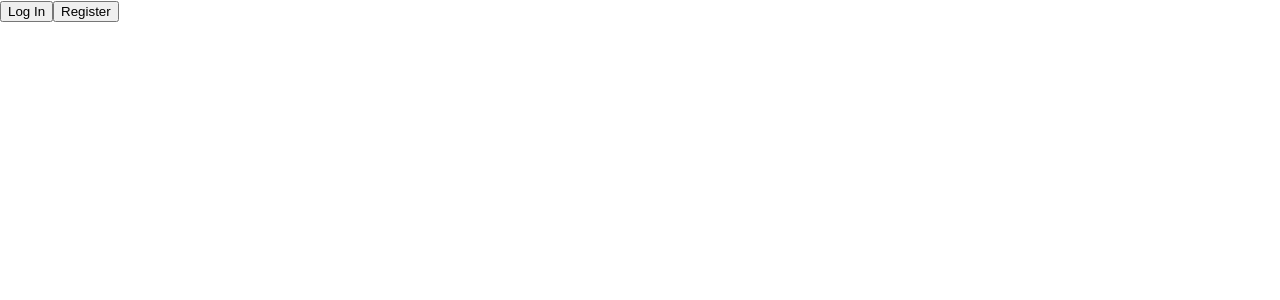
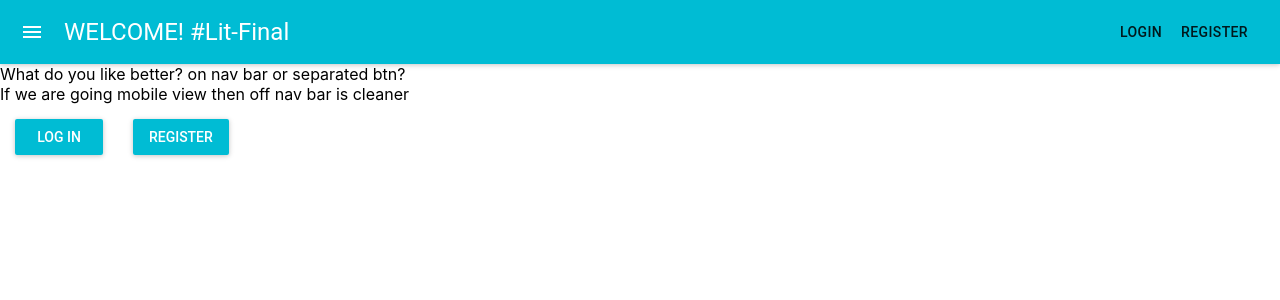
Before and after one commit to hexular/LHL-Final, a React (Create React App) app: page / in a window 1280 px wide. Shown: the top 300 px of the page. Built offline with nearby package versions, Linux system fonts and the light colour scheme; no server answers.

Commit message:
add material-ui for components

```diff
--- a/src/components/Home.js
+++ b/src/components/Home.js
@@ -1,15 +1,44 @@
 import React, { Component } from 'react'
-import Button from "./Button";
+import MuiThemeProvider from 'material-ui/styles/MuiThemeProvider';
+import AppBar from 'material-ui/AppBar';
+import RaisedButton from 'material-ui/RaisedButton';
+import Button from '@material-ui/core/Button';
 
 export class Home extends Component {
   render(){
     return (
-      <div>
-        <Button name="Log In" onClick={() => this.props.history.push("/login")}></Button>
-        <Button name="Register" onClick={() => this.props.history.push("/register")}></Button>
-      </div>
+      <MuiThemeProvider>
+        <React.Fragment>
+          <AppBar title="WELCOME! #Lit-Final">
+            <Button color="inherit" onClick={() => this.props.history.push("/login")}>Login</Button>
+            <Button color="inherit" onClick={() => this.props.history.push("/register")}>Register</Button>
+          </AppBar>
+          What do you like better? on nav bar or separated btn?
+          <br/>
+          If we are going mobile view then off nav bar is cleaner
+          <br/>
+          <RaisedButton
+            label="Log In"
+            primary={true}
+            style={styles.button}
+            onClick={() => this.props.history.push("/login")}
+          />
+          <RaisedButton
+            label="Register"
+            primary={true}
+            style={styles.button}
+            onClick={() => this.props.history.push("/register")}
+          />
+        </React.Fragment>
+      </MuiThemeProvider>
     );
   }
 }
 
+const styles = {
+  button: {
+    margin: 15
+  }
+}
+
 export default Home
--- a/src/components/Login.js
+++ b/src/components/Login.js
@@ -1,15 +1,52 @@
-import React from "react";
-import Button from "./Button"
+import React, { Component } from 'react'
+import MuiThemeProvider from 'material-ui/styles/MuiThemeProvider';
+import AppBar from 'material-ui/AppBar';
+import RaisedButton from 'material-ui/RaisedButton';
+import TextField from 'material-ui/TextField';
 
-export default function Login() {
+export class Login extends Component {
+  render(){
+    return (
+      <MuiThemeProvider>
+        <React.Fragment>
+          <AppBar title="Login! #Lit-Final"/>
+          <TextField
+            hintText="Email"
+            floatingLabelText="Enter Email"
+          />
+          <br/>
+          <TextField
+            hintText="Password"
+            floatingLabelText="Enter Password"
+          />
+          <br/>
+          <RaisedButton
+            label="Log In"
+            primary={true}
+            style={styles.button}
+            onClick={() =>
+              {
+                console.log("perfom get request to server for login");
+                this.props.history.replace("/user");
+              }
+            }
+          />
+          <RaisedButton
+            label="Back"
+            primary={false}
+            style={styles.button}
+            onClick={() => this.props.history.goBack()}
+          />
+        </React.Fragment>
+      </MuiThemeProvider>
+    );
+  }
+}
 
-  return (
-    <div>
-      <form>
-        <input type="text" placeholder="email"></input>
-        <input type="text" placeholder="password"></input>
-      </form>
-      <Button name="Login"></Button>
-    </div>
-  );
+const styles = {
+  button: {
+    margin: 15
+  }
 }
+
+export default Login
--- a/src/components/Register.js
+++ b/src/components/Register.js
@@ -1,18 +1,67 @@
-import React from "react";
-import Button from "./Button"
+import React, { Component } from 'react'
+import MuiThemeProvider from 'material-ui/styles/MuiThemeProvider';
+import AppBar from 'material-ui/AppBar';
+import RaisedButton from 'material-ui/RaisedButton';
+import TextField from 'material-ui/TextField';
 
-export default function Register() {
+export class Register extends Component {
+  render(){
+    return (
+      <MuiThemeProvider>
+        <React.Fragment>
+          <AppBar title="Register! #Lit-Final"/>
+          <TextField
+            hintText="Name"
+            floatingLabelText="Enter Name"
+          />
+          <br/>
+          <TextField
+            hintText="Email"
+            floatingLabelText="Enter Email"
+          />
+          <br/>
+          <TextField
+            hintText="Phone Number"
+            floatingLabelText="Enter Phone Number"
+          />
+          <br/>
+          <TextField
+            hintText="Password"
+            floatingLabelText="Enter Password"
+          />
+          <br/>
+          <TextField
+            hintText="Confirm Password"
+            floatingLabelText="Enter Password Again"
+          />
+          <br/>
+          <RaisedButton
+            label="Register"
+            primary={true}
+            style={styles.button}
+            onClick={() =>
+              {
+                console.log("perfom post request to server for register");
+                this.props.history.replace("/user");
+              }
+            }
+          />
+          <RaisedButton
+            label="Back"
+            primary={false}
+            style={styles.button}
+            onClick={() => this.props.history.goBack()}
+          />
+        </React.Fragment>
+      </MuiThemeProvider>
+    );
+  }
+}
 
-  return (
-    <div>
-      <form>
-        <input type="text" placeholder="Name"></input>
-        <input type="text" placeholder="email"></input>
-        <input type="text" placeholder="phone number"></input>
-        <input type="text" placeholder="password"></input>
-        <input type="text" placeholder="confirm password"></input>
-      </form>
-      <Button name="Submit"></Button>
-    </div>
-  );
+const styles = {
+  button: {
+    margin: 15
+  }
 }
+
+export default Register
```
Also changed, not shown: src/components/JobDetails.js (line endings or trailing spaces).
